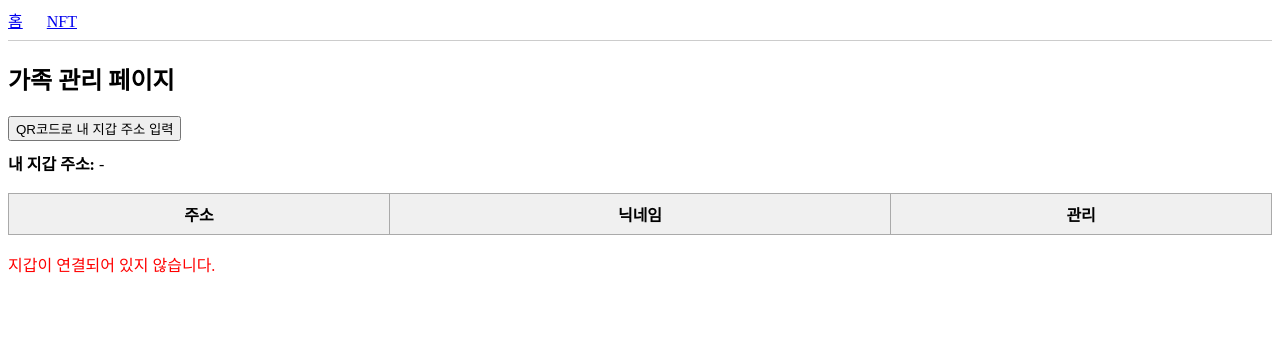
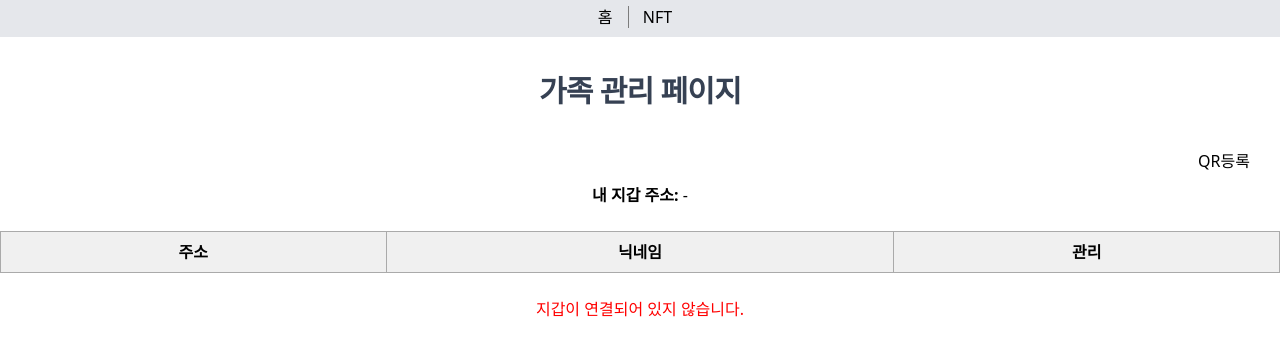
Before and after one commit to sptcnl/moamoa-nft, a FastAPI app: page /family in a window 1280 px wide. Shown: the top 356 px of the page. Run offline with FastAPI, Linux system fonts and the light colour scheme; lists and menus that the app fills with data are empty; some libraries are stand-ins or nearby versions.

Commit message:
💄 Style: 가족관리 UI작업 완료

```diff
--- a/templates/family.html
+++ b/templates/family.html
@@ -9,6 +9,7 @@
     <!-- Web3.js 또는 Kaikas/MetaMask/Klip SDK 필요 (실제 연동 시) -->
     <script src="https://cdn.jsdelivr.net/npm/web3@1.10.0/dist/web3.min.js"></script>
     <script src="https://unpkg.com/html5-qrcode" type="text/javascript"></script>
+    <script src="https://cdn.jsdelivr.net/npm/@tailwindcss/browser@4?cache-bust=1"></script>
     <style>
         table { border-collapse: collapse; width: 100%; }
         th, td { border: 1px solid #aaa; padding: 8px; text-align: center; }
@@ -21,21 +22,21 @@
         #qr-reader__dashboard_section_swaplink { display: none; }
     </style>
 </head>
-<body>
+<body class="grid place-items-center">
     <!-- 상단 메뉴 -->
-    <nav style="margin-bottom:20px; border-bottom:1px solid #ccc; padding-bottom:8px;">
-        <a href="/" style="margin-right:20px;">홈</a>
-        <a href="/family" style="margin-right:20px;">NFT</a>
+    <nav class="block text-center w-full bg-gray-200" style="margin-bottom:20px; padding-top:5px; padding-bottom:8px;">
+        <a href="/" class="hover:text-gray-500" style="padding-right:15px; border-right:1px solid #7c7c7c;">홈</a>
+        <a href="/family" class="hover:text-gray-500" style="padding-left:10px; margin-right: 10px;">NFT</a>
         {% if is_logged_in %}
-            <button onclick="logout()" style="margin-left:10px;">로그아웃</button>
+            <button onclick="logout()" style="padding-left:15px; border-left:1px solid #7c7c7c;">로그아웃</button>
         {% endif %}
     </nav>
-    <h2>가족 관리 페이지</h2>
+    <h2 class="text-3xl font-semibold tracking-tight text-balance sm:text-3xl text-center text-gray-700 mt-4" style="margin-bottom: 40px;">가족 관리 페이지</h2>
     <!-- QR코드 카메라로 내 지갑 주소 입력 -->
-    <div style="margin-bottom:10px;">
-        <button onclick="showQrReader()">QR코드로 내 지갑 주소 입력</button>
-        <div id="qr-reader" style="display:none;"></div>
+    <div class="flex justify-end w-full mb-2 mr-8 md:mr-15" style="margin-bottom:10px;">
+        <button class="hover:text-gray-500" onclick="showQrReader()">QR등록</button>
     </div>
+    <div id="qr-reader" style="display:none;"></div>
     <!-- 내 지갑 주소 및 오너 여부 표시 -->
     <div>
         <b>내 지갑 주소:</b> <span id="my-address">-</span>
```
